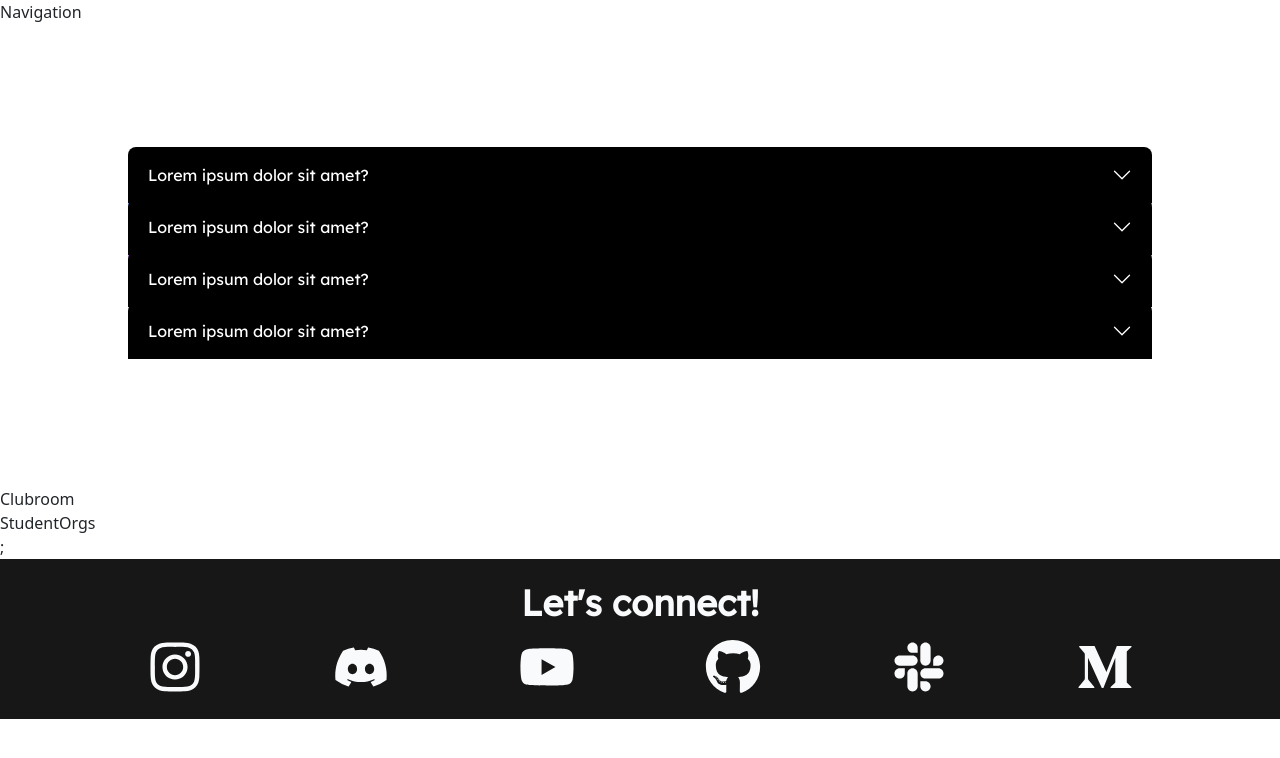
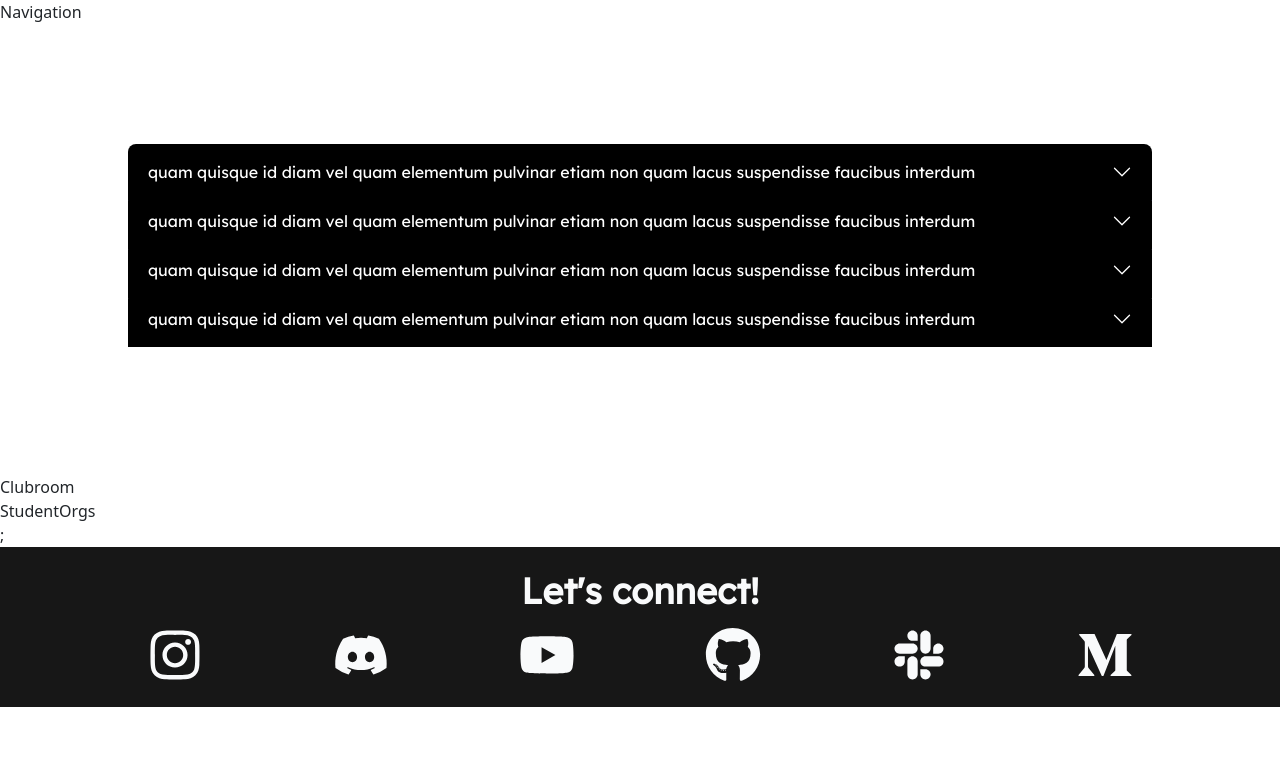
Before and after one commit to acm-ucr/acm-hydra, a Next.js app: page /join in a window 1280 px wide. Shown: the top 758 px of the page. Built offline with nearby package versions, Linux system fonts and the light colour scheme.

Commit message:
address requested PR changes; still need to update svg icon

```diff
--- a/components/Faq.js
+++ b/components/Faq.js
@@ -1,5 +1,10 @@
 import React from "react";
 import Accordion from "react-bootstrap/Accordion";
+import resolveConfig from "tailwindcss/resolveConfig";
+import tailwindConfig from "../tailwind.config.js";
+
+const fullConfig = resolveConfig(tailwindConfig);
+console.log(fullConfig.theme.colors.color1);
 
 let colorCount = 1;
 
@@ -46,19 +51,6 @@ const infoArray = [
 	},
 ]; // dummy data
 
-const colors = [
-	"#82aaff",
-	"#c792ea",
-	"#ffd700",
-	"#c3e88d",
-    "#ff5370",
-	"#f07178",
-	"#89ddff",
-	"#f78c6c",
-	"#80cbc4",
-	"#da70d6",
-]
-
 const colorArray = [
 	`bg-color1`,
 	`bg-color2`,
@@ -72,39 +64,45 @@ const colorArray = [
 	`bg-color10`,
 ];
 
-const FaqItem = props => {
-	colorCount = props.index;
+const FaqItem = ({ index, element }) => {
+	colorCount = index;
 	if (colorCount == 10) {
 		colorCount = 1;
 		console.log("Color reset to 1!");
 	}
 
-	let bgClass = "bg-white";
-	let bgStyle = {};
+	const bgClass =
+		index == infoArray.length - 1
+			? ""
+			: index != 0
+			? `bg-color${index}`
+			: "bg-white";
 
-	if(props.index != 0 )
-	{
-		bgClass = `bg-color${props.index}`;
-	}
+	const lastColor = fullConfig.theme.colors[`color${infoArray.length - 1}`];
+	console.log(lastColor);
 
-	if(props.index == infoArray.length-1)
-	{
-		bgClass = '';
-		bgStyle = {
-			boxShadow: `0px -5vw ${colors[infoArray.length-2]}`,
-		};
-		console.log("Last element: " + bgStyle);
-	}
+	const bgStyle =
+		index == infoArray.length - 1
+			? { boxShadow: `0px -4.4vw ${lastColor}` }
+			: {};
 
 	return (
-		<Accordion.Item className={`${bgClass} font-lexend m-0 p-0`} id={`element${props.index}`} eventKey={props.index} >
-			<Accordion.Button className={`bg-black text-white rounded-t-lg -mt-[0.4vw]`}>
-				Lorem ipsum dolor sit amet?
+		<Accordion.Item
+			className={`${bgClass} font-lexend m-0 p-0`}
+			id={`element${index}`}
+			eventKey={index}
+		>
+			<Accordion.Button
+				className={`bg-black text-white rounded-t-lg -mt-2`}
+			>
+				{element.question}
 			</Accordion.Button>
 			<Accordion.Body
 				className={`${colorArray[colorCount]} rounded-b-lg pt-[1vw] pb-[1.5vw]`}
-				eventKey={props.index} style={bgStyle} >
-				{props.element.answer}
+				eventKey={index}
+				style={bgStyle}
+			>
+				{element.answer}
 			</Accordion.Body>
 		</Accordion.Item>
 	);
@@ -112,7 +110,6 @@ const FaqItem = props => {
 
 const Faq = () => {
 	return (
-		<>
 		<Accordion className='p-[10vw]' flush alwaysOpen>
 			{infoArray.map((element, index) => (
 				<FaqItem
@@ -123,7 +120,6 @@ const Faq = () => {
 				/>
 			))}
 		</Accordion>
-		</>
 	);
 };
 
```
Lines whose indentation alone changed are shown as unchanged.
